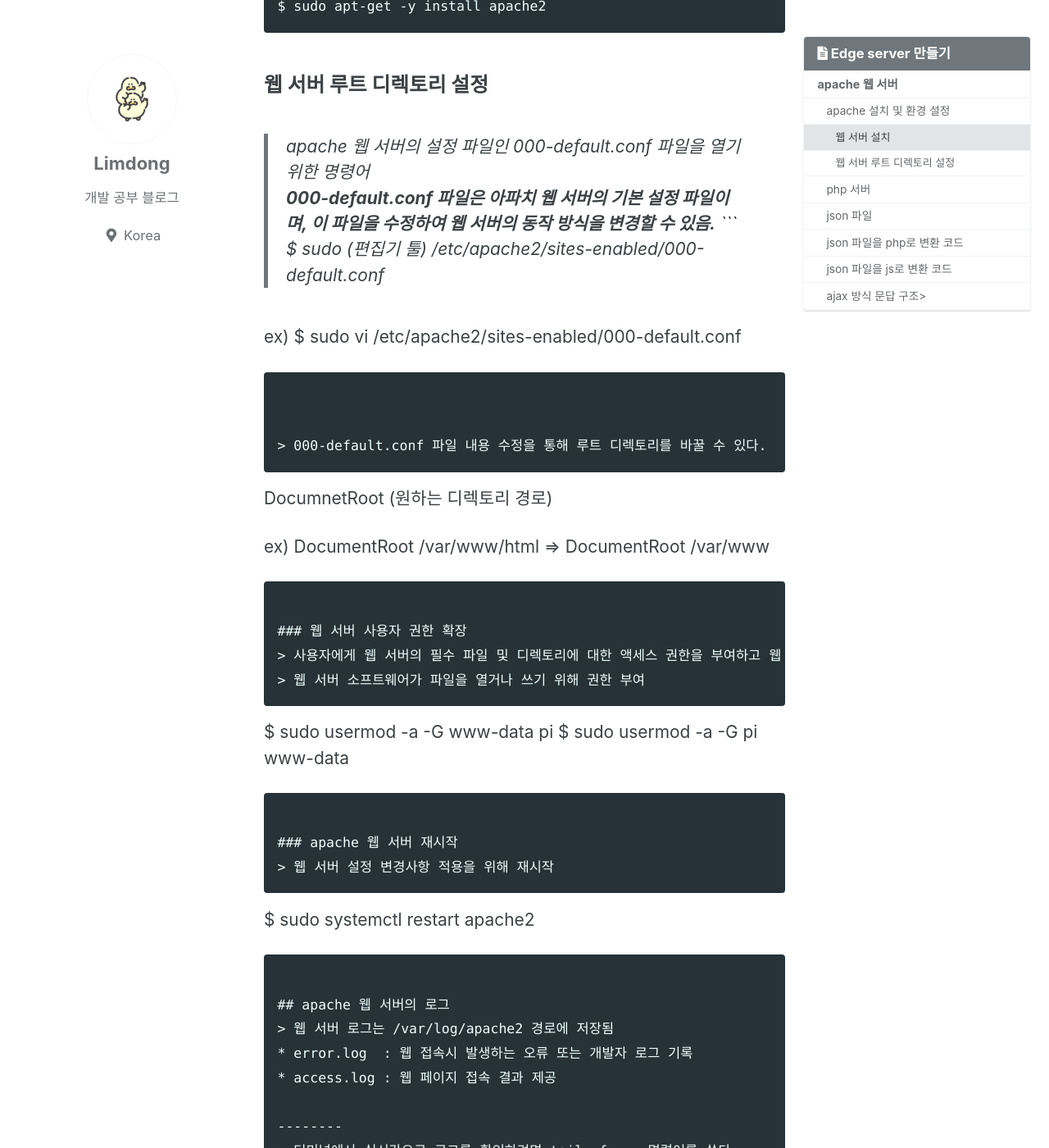
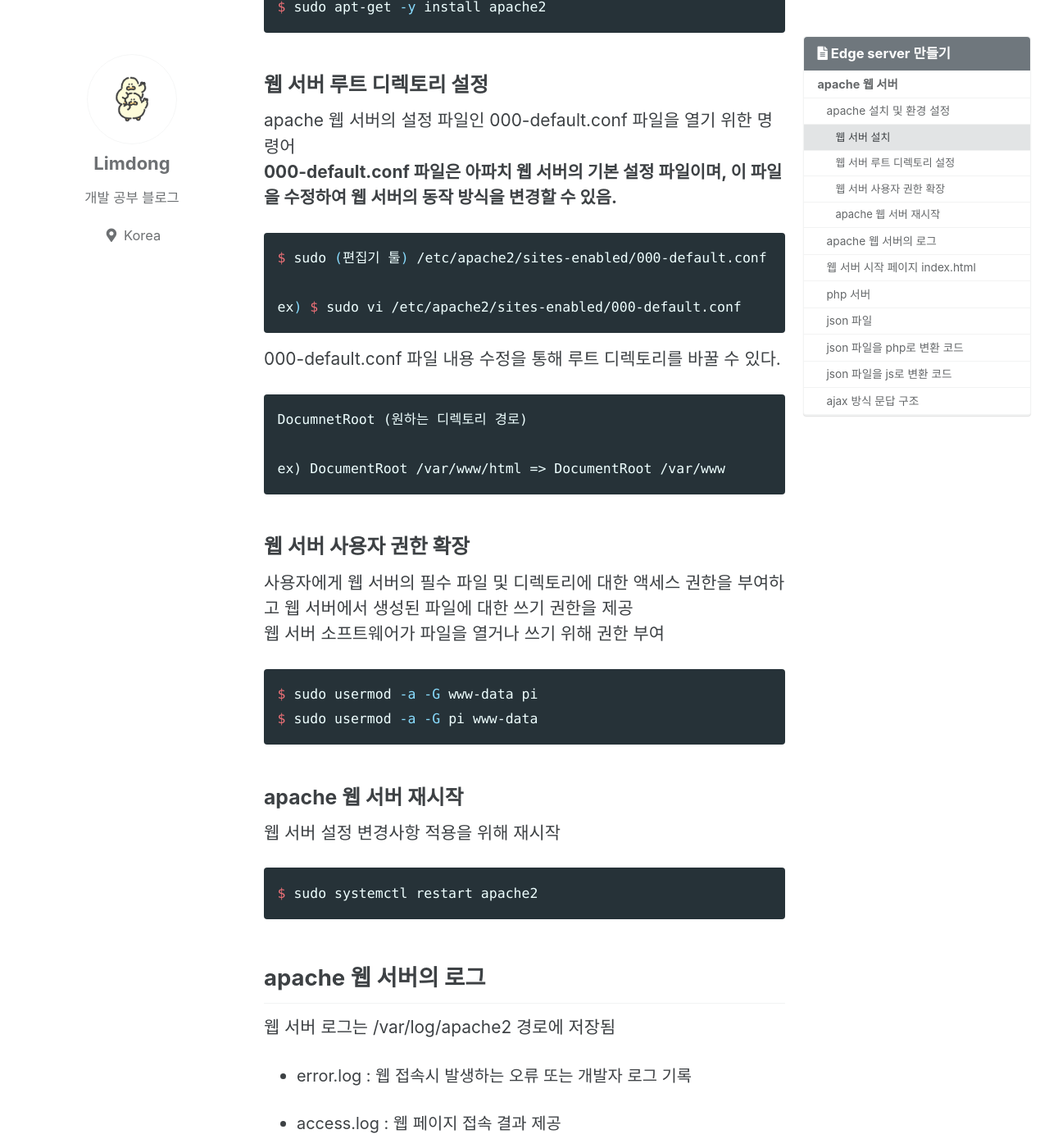
Before and after one commit to Limdongdang/Limdongdang.github.io, a Jekyll site: the page built from _posts/2023-06-08-Edge server 만들기.md, in a window 1280 px wide and 1400 px high, scrolled down 539 px. Shown: the whole window at 82% size. Built offline with Jekyll 4.4.1, drawn with Linux system fonts in a browser that asks for light colours; cached includes are drawn as plain includes; some of the changed text lies outside the part shown.

Commit message:
add utterances and modify post

````diff
--- a/_config.yml
+++ b/_config.yml
@@ -23,14 +23,14 @@
 description              : "이 블로그는 개발, 취미, 그리고 다른 다양한 주제들에 관한 내용을 다룹니다."
 url                      : "https://limdongdang.github.io"
 baseurl                  : # the subpath of your site, e.g. "/blog"
-repository               : # GitHub username/repo-name e.g. "mmistakes/minimal-mistakes"
+repository               : "Limdongdang/comments"  # GitHub username/repo-name e.g. "mmistakes/minimal-mistakes"
 teaser                   : # path of fallback teaser image, e.g. "/assets/images/500x300.png"
 logo                     : # path of logo image to display in the masthead, e.g. "/assets/images/88x88.png"
 masthead_title           : # overrides the website title displayed in the masthead, use " " for no title
 # breadcrumbs            : false # true, false (default)
 words_per_minute         : 200
 comments:
-  provider               : # false (default), "disqus", "discourse", "facebook", "staticman", "staticman_v2", "utterances", "giscus", "custom"
+  provider               : "utterances" # false (default), "disqus", "discourse", "facebook", "staticman", "staticman_v2", "utterances", "giscus", "custom"
   disqus:
     shortname            : # https://help.disqus.com/customer/portal/articles/466208-what-s-a-shortname-
   discourse:
@@ -41,8 +41,8 @@
     num_posts            : # 5 (default)
     colorscheme          : # "light" (default), "dark"
   utterances:
-    theme                : # "github-light" (default), "github-dark"
-    issue_term           : # "pathname" (default)
+    theme                : "github-light" # "github-light" (default), "github-dark"
+    issue_term           : "pathname" # "pathname" (default)
   giscus:
     repo_id              : # Shown during giscus setup at https://giscus.app
     category_name        : # Full text name of the category
--- a/_posts/2023-06-08-Edge server 만들기.md
+++ b/_posts/2023-06-08-Edge server 만들기.md
@@ -11,27 +11,26 @@
 apache 웹 서버
 ======
 
-```
 apache 웹 서버는 전 세계적으로 많은 웹 사이트에서 사용되고 있는 오픈소스 웹 서버 중 하나 , 안정성과 확장성이 높음
-```
 
 apache 설치 및 환경 설정
 ----
 ### 웹 서버 설치
-```
+```bash
 $ sudo apt-get -y install apache2
 ```
 ### 웹 서버 루트 디렉토리 설정
-> apache 웹 서버의 설정 파일인 000-default.conf 파일을 열기 위한 명령어
-> **000-default.conf 파일은 아파치 웹 서버의 기본 설정 파일이며, 이 파일을 수정하여 웹 서버의 동작 방식을 변경할 수 있음.**
-```
+apache 웹 서버의 설정 파일인 000-default.conf 파일을 열기 위한 명령어
+**000-default.conf 파일은 아파치 웹 서버의 기본 설정 파일이며, 이 파일을 수정하여 웹 서버의 동작 방식을 변경할 수 있음.**
+
+```bash
 $ sudo (편집기 툴) /etc/apache2/sites-enabled/000-default.conf
 
 ex) $ sudo vi /etc/apache2/sites-enabled/000-default.conf
 ```
 
+000-default.conf 파일 내용 수정을 통해 루트 디렉토리를 바꿀 수 있다.
 
-> 000-default.conf 파일 내용 수정을 통해 루트 디렉토리를 바꿀 수 있다.
 ```
 DocumnetRoot (원하는 디렉토리 경로)
 
@@ -39,41 +38,59 @@
 ```
 
 ### 웹 서버 사용자 권한 확장
-> 사용자에게 웹 서버의 필수 파일 및 디렉토리에 대한 액세스 권한을 부여하고 웹 서버에서 생성된 파일에 대한 쓰기 권한을 제공
-> 웹 서버 소프트웨어가 파일을 열거나 쓰기 위해 권한 부여
-```
+사용자에게 웹 서버의 필수 파일 및 디렉토리에 대한 액세스 권한을 부여하고 웹 서버에서 생성된 파일에 대한 쓰기 권한을 제공
+웹 서버 소프트웨어가 파일을 열거나 쓰기 위해 권한 부여
+
+```bash
 $ sudo usermod -a -G www-data pi
 $ sudo usermod -a -G pi www-data
 ```
 
 ### apache 웹 서버 재시작
-> 웹 서버 설정 변경사항 적용을 위해 재시작
-```
+웹 서버 설정 변경사항 적용을 위해 재시작
+
+```bash
 $ sudo systemctl restart apache2
 ```
 
 ## apache 웹 서버의 로그
-> 웹 서버 로그는 /var/log/apache2 경로에 저장됨
+
+웹 서버 로그는 /var/log/apache2 경로에 저장됨
+
 * error.log  : 웹 접속시 발생하는 오류 또는 개발자 로그 기록
+
 * access.log : 웹 페이지 접속 결과 제공
 
 --------
-> 터미널에서 실시간으로 로그를 확인하려면 tail -f ... 명령어를 쓴다.
+터미널에서 실시간으로 로그를 확인하려면 tail -f ... 명령어를 쓴다.
+
 * error.log 확인
-```
+
+
+
+```bash
 $ sudo tail -f /var/log/apache2/access.log
 ```
 * access.log 확인
-```
+
+
+
+```bash
 $ sudo tail -f /var/log/apache2/error.log
 ```
 
 ## 웹 서버 시작 페이지 index.html
 * 시작 페이지
-```
+
+
+
+```bash
 $ sudo vi /var/www/index.html
 ```
 * index.html
+
+
+
 ```html
 <html>
 <body>
@@ -82,28 +99,37 @@
 </html>
 ```
 * 홈에 iot 디렉토리 만들기
-```
+
+
+
+```bash
 $ mkdir ~pi/iot
 ```
 * iot 디렉토리를 웹 서버 디렉토리와 symbolic link 연결
 
-```
+
+
+```bash
 > 웹 서버에서 해당 디렉토리의 파일을 쉽게 읽고 쓸 수 있음
 $ sudo ln -sfT ~pi/iot /var/www/iot
 ```
 
 * 웹 페이지 테스트
+
+
+
 ```
 http://[ip address]/iot/index.html
 or
 http://[ip address]/index.html
 ```
 ## php 서버
->PHP는 서버 사이드 스크립트 언어
->HTML 코드 안에 PHP 코드를 넣을 수 있다. 이를 통해 동적인 웹 페이지를 생성하거나 데이터베이스에 접근하여 데이터를 처리하는 등의 작업을 수행할 수 있음
+PHP는 서버 사이드 스크립트 언어
+HTML 코드 안에 PHP 코드를 넣을 수 있다. 이를 통해 동적인 웹 페이지를 생성하거나 데이터베이스에 접근하여 데이터를 처리하는 등의 작업을 수행할 수 있음
 
 ## json 파일
-> 이름으로 데이터를 구분한 파일, 객체형 정보 저장에 용이하다.
+이름으로 데이터를 구분한 파일, 객체형 정보 저장에 용이하다.
+
 ```json
 {
   "name": "John",
@@ -119,29 +145,33 @@
 }
 ```
 ## json 파일을 php로 변환 코드
-> array 배열을 출력 또는 파일에 저장 가능한 문자열로 변환
+array 배열을 출력 또는 파일에 저장 가능한 문자열로 변환
+
 ```php
 $s = json_encode(array("Peter" => 35, "Ben" => 37, "Joe" => 43))
        string'{"Peter":35, "Ben":37, "Joe":43}'
 ```
-> 문자열 json 자료를 php 배열로 만듦
+문자열 json 자료를 php 배열로 만듦
+
 ```php
 $s = json_decode('{"Peter":35, "Ben":37, "Joe":43}', true)
        array("Peter":35, "Ben":37, "Joe":43)
 $j["Peter"] == 35
 ```
 ## json 파일을 js로 변환 코드
-> array 배열을 출력 또는 파일에 저장가능한 문자로 변경
+array 배열을 출력 또는 파일에 저장가능한 문자로 변경
+
 ```php
 s = JSON_stringify({"Peter":35, "Ben":37, "Joe":43})
        string'{"Peter":35, "Ben":37, "Joe":43}'
 ```
-> 문자열 json 자료를 js 오브젝트로 만듦
+문자열 json 자료를 js 오브젝트로 만듦
+
 ```php
 j = JSON_parse('{"Peter":35, "Ben":37, "Joe":43}', true)
        //object("Peter":35, "Ben":37, "Joe":43)
 j["Peter"] == j.Peter == 35
 ```
-## ajax 방식 문답 구조>
-> html 의 form 태그 대신 div 태그를 사용하여 표시한다.
-> XMLHttpRequest를 사용하여 서버 호출
+## ajax 방식 문답 구조
+html 의 form 태그 대신 div 태그를 사용하여 표시한다.
+XMLHttpRequest를 사용하여 서버 호출
````
